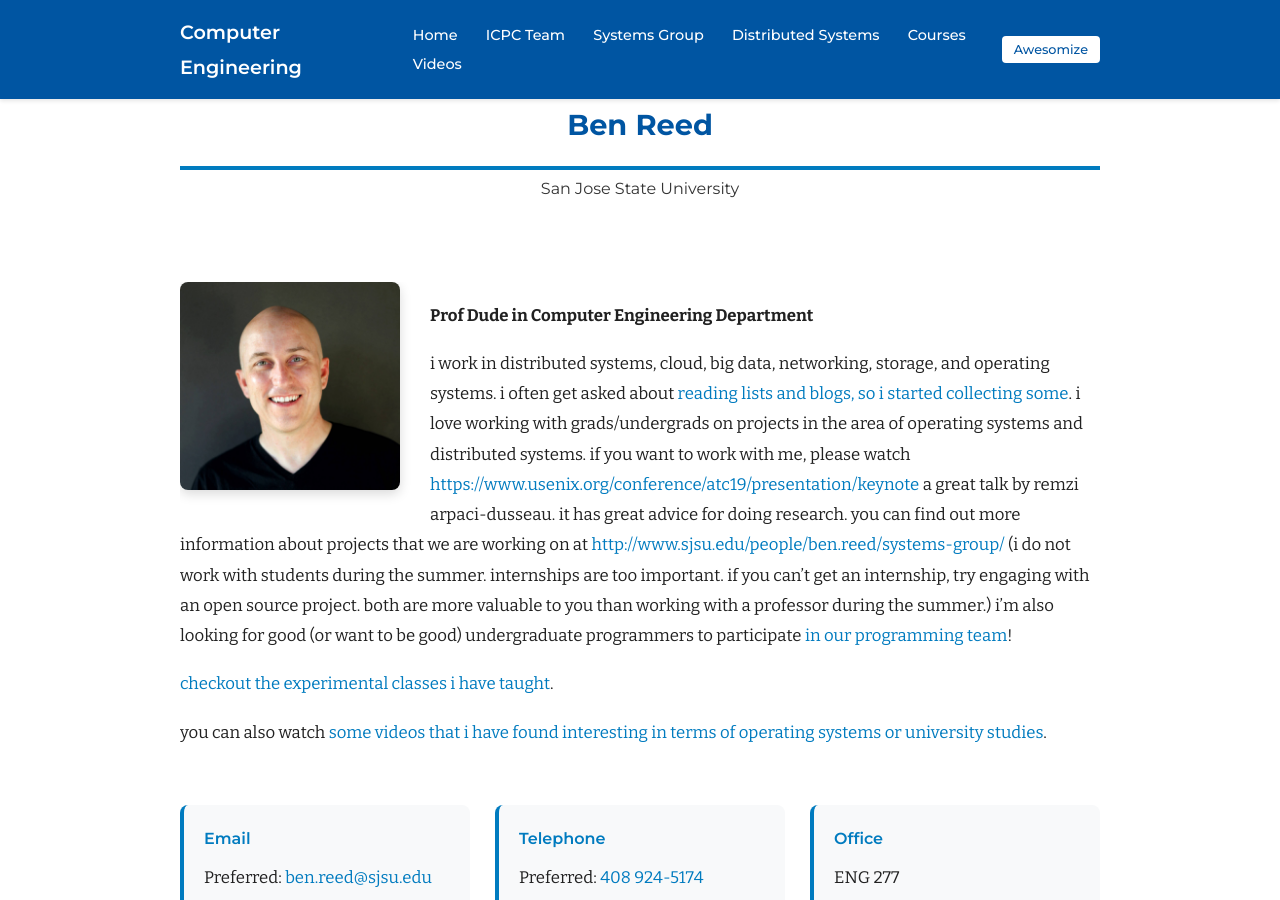
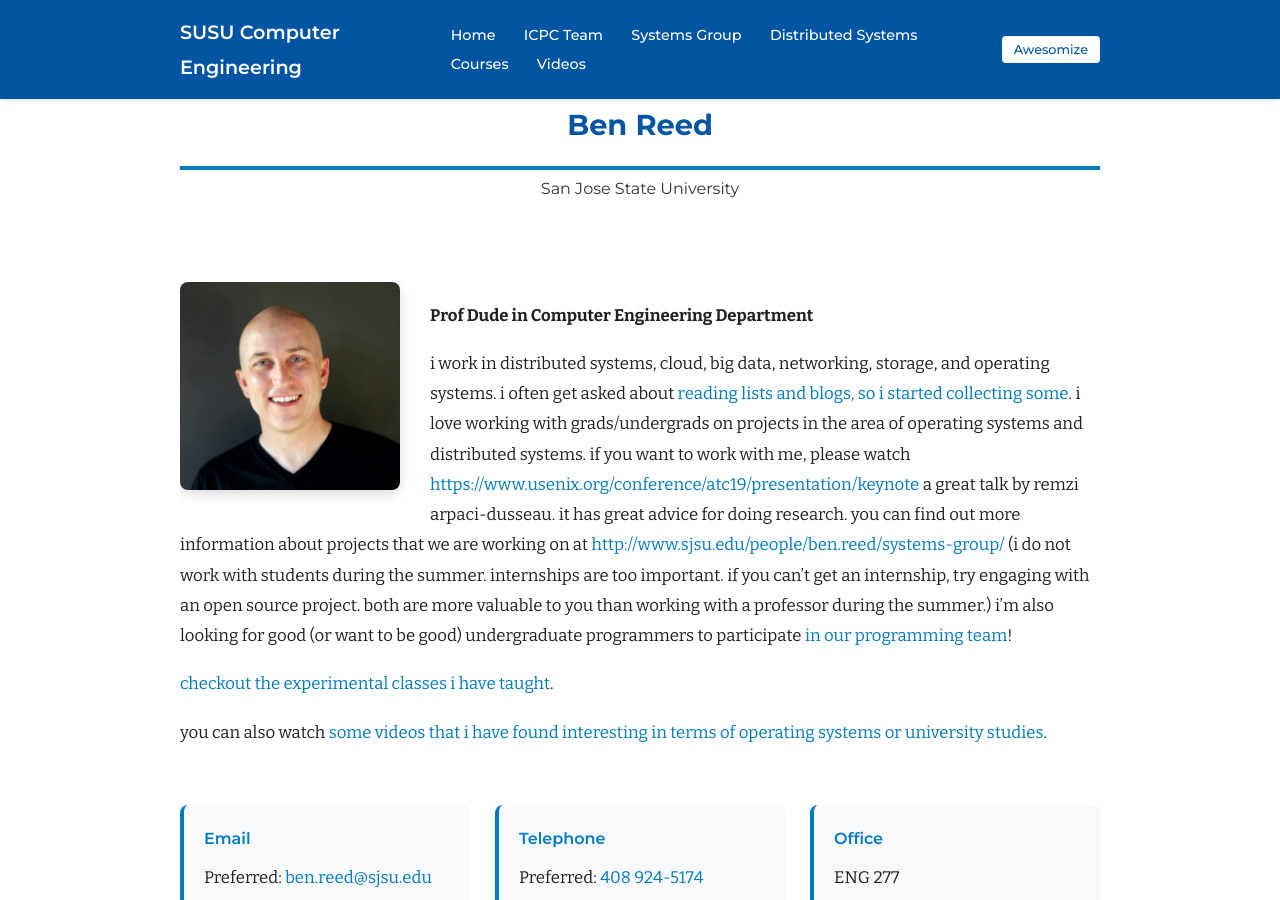
Before and after one commit to breed/benreed-sjsu, a Jekyll site: the page built from index.md, in a window 1280 px wide and 900 px high. Built offline with Jekyll 4.4.1, drawn with Linux system fonts in a browser that asks for light colours.

```diff
--- a/_layouts/default.html
+++ b/_layouts/default.html
@@ -10,7 +10,7 @@
 <body>
     <header>
         <div class="container">
-            <a href="https://www.sjsu.edu/cmpe/index.php" class="site-title">Computer Engineering</a>
+            <a href="https://www.sjsu.edu/cmpe/index.php" class="site-title">SUSU Computer Engineering</a>
             <nav>
                 <a href="{{ '/' | relative_url }}">Home</a>
                 <a href="{{ '/icpc/' | relative_url }}">ICPC Team</a>
```
